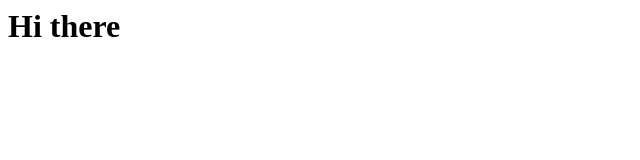
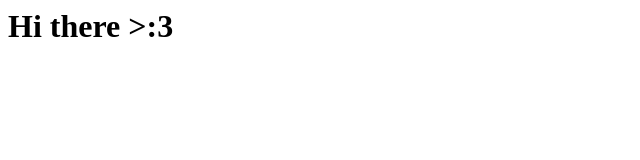
Before and after one commit to LukeTheDuke240/LukeTheDuke240.github.io, a plain HTML site: page index.html in a window 1280 px wide. Shown: the full height of the page, 0-640 px from the left. Drawn offline with Linux system fonts and the light colour scheme.

Commit message:
Update index.html

```diff
--- a/index.html
+++ b/index.html
@@ -1 +1 @@
-<h1>Hi there</h1>
+<h1>Hi there >:3</h1>
```
